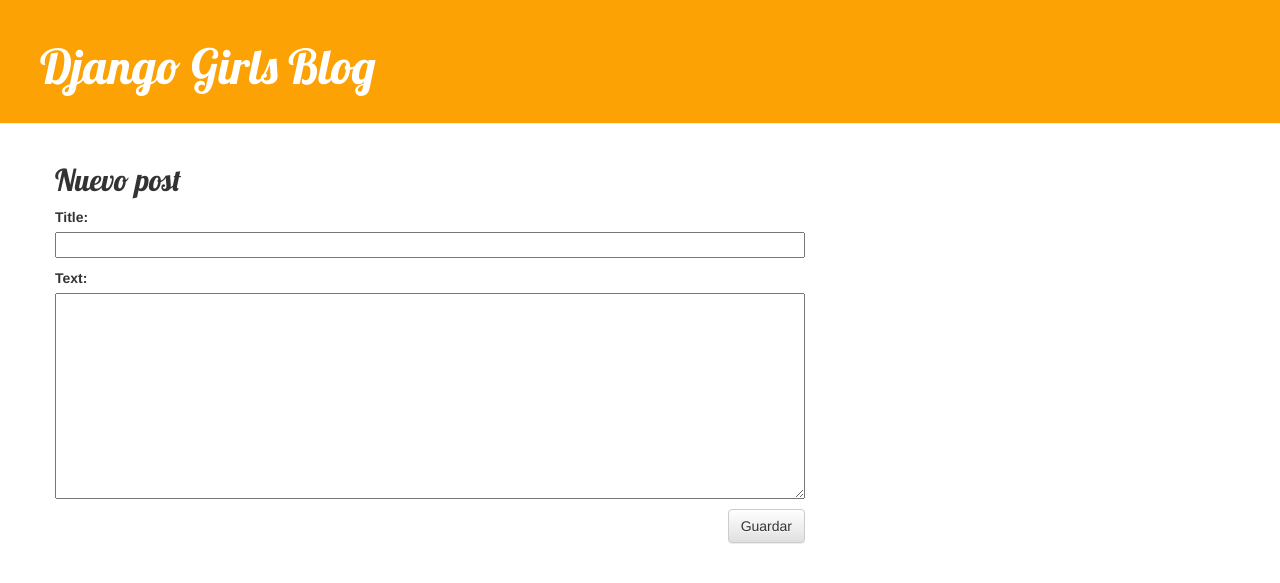
After one commit to barbaraot/my-first-blog, a Django app: page /post/new/ in a window 1280 px wide. The commit adds this page. Shown: the top 583 px of the page. Run offline with Django 3.2, Linux system fonts and the light colour scheme; some libraries are stand-ins or nearby versions.

Commit message:
Se agregaron vistas para crear / editar publicaciones de blog dentro del sitio.

```diff
--- /dev/null
+++ b/blog/forms.py
@@ -0,0 +1,9 @@
+from django import forms
+
+from .models import Post
+
+class PostForm(forms.ModelForm):
+
+    class Meta:
+        model = Post
+        fields = ('title', 'text',)
--- a/blog/templates/blog/base.html
+++ b/blog/templates/blog/base.html
@@ -10,6 +10,10 @@
 
     <body>
         <div class="page-header">
+            <!-- Mostramos boton de nuevo post solo si el usuario esta autenticado -->
+            {% if user.is_authenticated %}
+            <a href="{% url 'post_new' %}" class="top-menu"><span class="glyphicon glyphicon-plus"></span></a>
+            {% endif %}
             <h1><a href="/">Django Girls Blog</a></h1>
         </div>
 
--- a/blog/templates/blog/post_detail.html
+++ b/blog/templates/blog/post_detail.html
@@ -9,6 +9,11 @@
                             <p>Publicado: {{ post.published_date }}</p>
                         </div>
                     {% endif %}
+
+                    <!-- Mostramos boton de modificar post solo si el usuario esta autenticado -->
+                    {% if user.is_authenticated %}
+                        <a class="btn btn-default" href="{% url 'post_edit' pk=post.pk %}"><span class="glyphicon glyphicon-pencil"></span></a>
+                    {% endif %}
                     <h2>{{ post.title }}</a></h2>
                     <p>{{ post.text|linebreaksbr }}</p>
                 </div>
--- /dev/null
+++ b/blog/templates/blog/post_edit.html
@@ -0,0 +1,10 @@
+
+{% extends 'blog/base.html' %}
+
+{% block content %}
+     <h2>Nuevo post</h2>
+    <form method = "POST" class = 'post-form'>{% csrf_token %}
+        {{ form.as_p }}
+        <button type="submit" class="save btn btn-default">Guardar</button>
+    </form>
+{% endblock %}
--- a/blog/urls.py
+++ b/blog/urls.py
@@ -4,4 +4,6 @@
 urlpatterns = [
     path('',views.post_list, name = 'post_list'),
     path('post/<int:pk>/', views.post_detail, name='post_detail'),
+    path('post/new/', views.post_new, name='post_new'),
+    path('post/<int:pk>/edit/', views.post_edit, name='post_edit'),
 ]
--- a/blog/views.py
+++ b/blog/views.py
@@ -1,6 +1,8 @@
 from django.shortcuts import render, get_object_or_404
 from .models import Post
 from django.utils import timezone
+from .forms import PostForm
+from django.shortcuts import redirect
 
 
 # Create your views here.
@@ -12,3 +14,30 @@
 def post_detail(request, pk):
     post = get_object_or_404(Post, pk=pk)
     return render(request, 'blog/post_detail.html', {'post': post})
+
+def post_new(request):
+    if request.method == "POST": #el usuario ha enviado en el formulario un nuevo post
+        form = PostForm(request.POST)
+        if form.is_valid():
+            post = form.save(commit=False) # False: No queremos guardar el modelo Post aún, antes añadimos la autora
+            post.author = request.user
+            post.published_date = timezone.now()
+            post.save()
+            return redirect('post_detail', pk=post.pk)
+    else:
+        form = PostForm()# si no viene por POST, post nuevo, vacio
+    return render(request, 'blog/post_edit.html', {'form':form})
+
+def post_edit(request, pk):
+    post = get_object_or_404(Post, pk=pk)
+    if request.method == "POST": #el usuario ha enviado en el formulario un nuevo post
+        form = PostForm(request.POST, instance= post)
+        if form.is_valid():
+            post = form.save(commit=False) # False: No queremos guardar el modelo Post aún, antes añadimos la autora
+            post.author = request.user
+            post.published_date = timezone.now()
+            post.save()
+            return redirect('post_detail', pk=post.pk)
+    else:
+        form = PostForm(instance=post)
+    return render(request, 'blog/post_edit.html', {'form':form})
```
